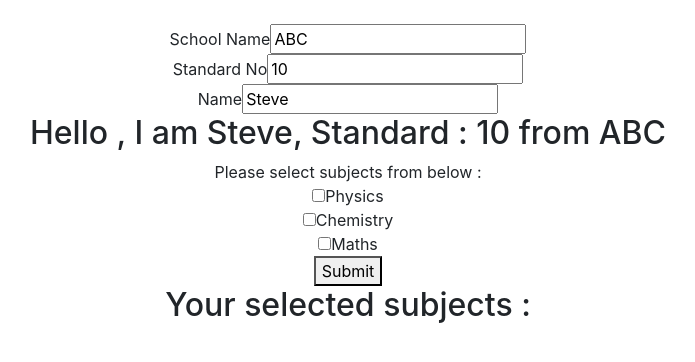
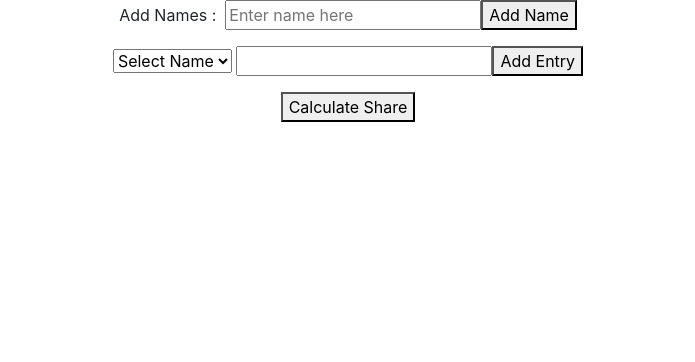
Before and after one commit to it-harsh/react, a React (Create React App) app: page / in a window 1280 px wide. Shown: the top 362 px of the page, without its empty margins (292-987 px from the left). Built offline with nearby package versions, Linux system fonts and the light colour scheme.

Commit message:
Added bill splitter code

```diff
--- a/src/App.js
+++ b/src/App.js
@@ -40,6 +40,7 @@ import RefComponent from './Components/RefComponent';
 import RefComponentUncontrolled from './Components/RefComponentUncontrolled';
 import FunctionUseRef from './Components/FunctionUseRef';
 import FunctionUseRefHook from './Components/FunctionUseRefHook';
+import BillSplitter from './Components/BillSplitter';
 
 let a  =  "Variable value"
 
@@ -49,7 +50,7 @@ function App() {
   return (
     <div className="App">
       <NameContext.Provider value={{ name :'Gujju', name2  : "Steve" }}>
-      <ArrayInsideComplexObject/>
+        <BillSplitter/>
       </NameContext.Provider>
     </div>
   );
--- /dev/null
+++ b/src/Components/BillSplitter.js
@@ -0,0 +1,130 @@
+import React,{ useState } from 'react';
+export default function BillSplitter(){
+
+    const [inputName,setInputName] = useState("")
+    const [nameList,setNameList]  = useState(["Select Name"])
+    const [amount,setAmount] = useState(0)
+    const [dropDownName,setDropDownName] = useState("")
+    const [nameAmount,setNameAmount]  = useState([
+        {
+            name : "",
+            amount  :  0
+        }
+    ])
+    const [finalAmount,setFinalAmount]  = useState([
+            {
+                name : "",
+                amount  : 0
+            }
+    ])
+
+    const addName  =  (e)  =>  {
+        e.preventDefault()
+        if(inputName !== ""){
+            setNameList([...nameList,inputName])
+            setInputName("")
+        }
+    }
+
+    const handleInputNameChange = (e) => {
+        setInputName(e.target.value)
+    }
+
+    const handleAmountEntry = (e) => {
+        setAmount(e.target.value)
+    }
+
+    const handleDropDownChange = (e)  => {
+        setDropDownName(e.target.value)
+    }
+
+    const addExpenseEntry = (e)  => {
+        e.preventDefault()
+        if(dropDownName !== "Select Name" && amount !== 0 && dropDownName !== "")  {
+            setNameAmount([...nameAmount,{name:dropDownName,amount:amount}])
+        }
+    }
+
+    const calculateShare  = (e) => {
+        e.preventDefault()
+        // setFinalAmount([{name:"",amount:0}])
+        var totalAmount  = 0;
+        var avgAmount   = 0;
+
+        for(let i =0 ; i< nameAmount.length ;i++){
+            totalAmount += parseInt(nameAmount[i].amount)
+        }
+
+        avgAmount  = totalAmount  /  (nameList.length - 1) // because we added a dummy name at start
+
+        for(var i = 0; i<nameList.length  ; i++){
+            var indAmount = 0
+            if(nameList[i] !== "Select Name"){
+                for(var j=0;j<nameAmount.length;j++){
+                    if(nameAmount[j].name == nameList[i]){
+                        indAmount += parseInt(nameAmount[j].amount)
+                    }
+                }
+            }
+            console.log(nameList[i]," ",indAmount," ",avgAmount)
+            const tempobj = {
+                name:nameList[i],
+                amount:indAmount-avgAmount
+            }
+            console.log("tempobj ",tempobj)
+            setFinalAmount([...finalAmount,tempobj])
+        }
+
+        console.log("final",finalAmount)
+
+    }
+
+    return(
+        <form>
+            <label>Add Names : &nbsp;</label>
+            <input type="text" name="addName" required="required" placeholder='Enter name here' onChange={handleInputNameChange}></input>
+            <button onClick={addName}>Add Name</button>
+            <ul>
+                {
+                    nameList.map(function(data,id){
+                        if(data !== "Select Name"){
+                            return  <li>{data}</li>
+                        }
+                    })
+                }
+            </ul>
+            <select onChange={handleDropDownChange}>
+                {nameList.map((f,id) =>  <option key={id}>{f}</option>)}
+            </select>
+            &nbsp;
+            <input type="number" onChange={handleAmountEntry}></input>
+            <button  onClick={addExpenseEntry}>Add Entry</button>
+            {/* <h1>Hello , Amount is  {amount} and Name is {dropDownName}</h1> */}
+            <ul>
+                {nameAmount.map(function(data,id){
+                    if(data.name !==  "" && data.amount !== 0){
+                        return <li> <h2> Name :  {data.name} paid Rs {data.amount}/-  </h2></li>
+                    }
+                }
+                )}
+            </ul>
+
+            <button onClick={calculateShare}>Calculate Share</button>
+            <ul>
+                {
+                finalAmount.map(function(data,id){
+                    if(data.amount >  0 ){
+                        return <li> <h2> {data.name} needs to be paid Rs {data.amount}/-  </h2></li>
+                    }
+                    else if(data.amount < 0){
+                        return <li> <h2> {data.name} needs to pay Rs {Math.abs(data.amount)}/-  </h2></li>
+                    }
+                    else{
+
+                    }
+                })
+                }
+            </ul>
+        </form>
+    )
+}
```
